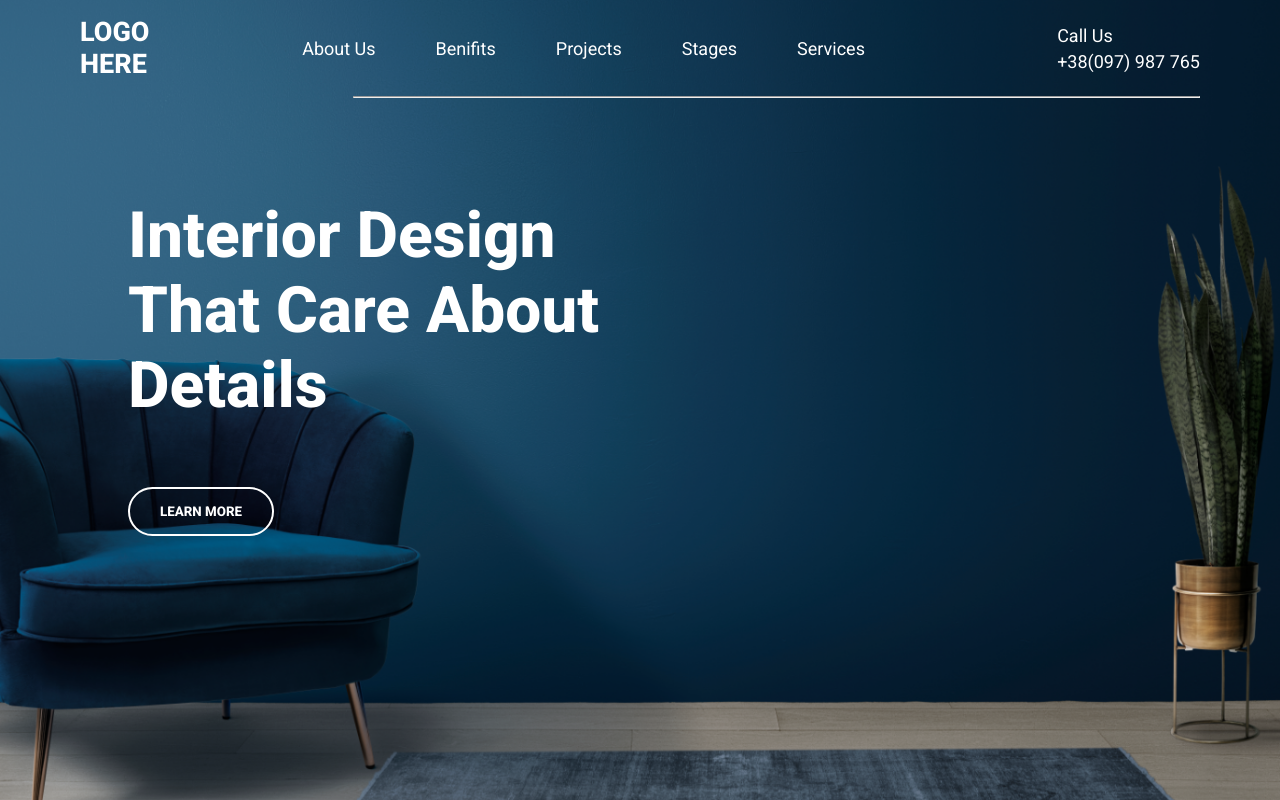
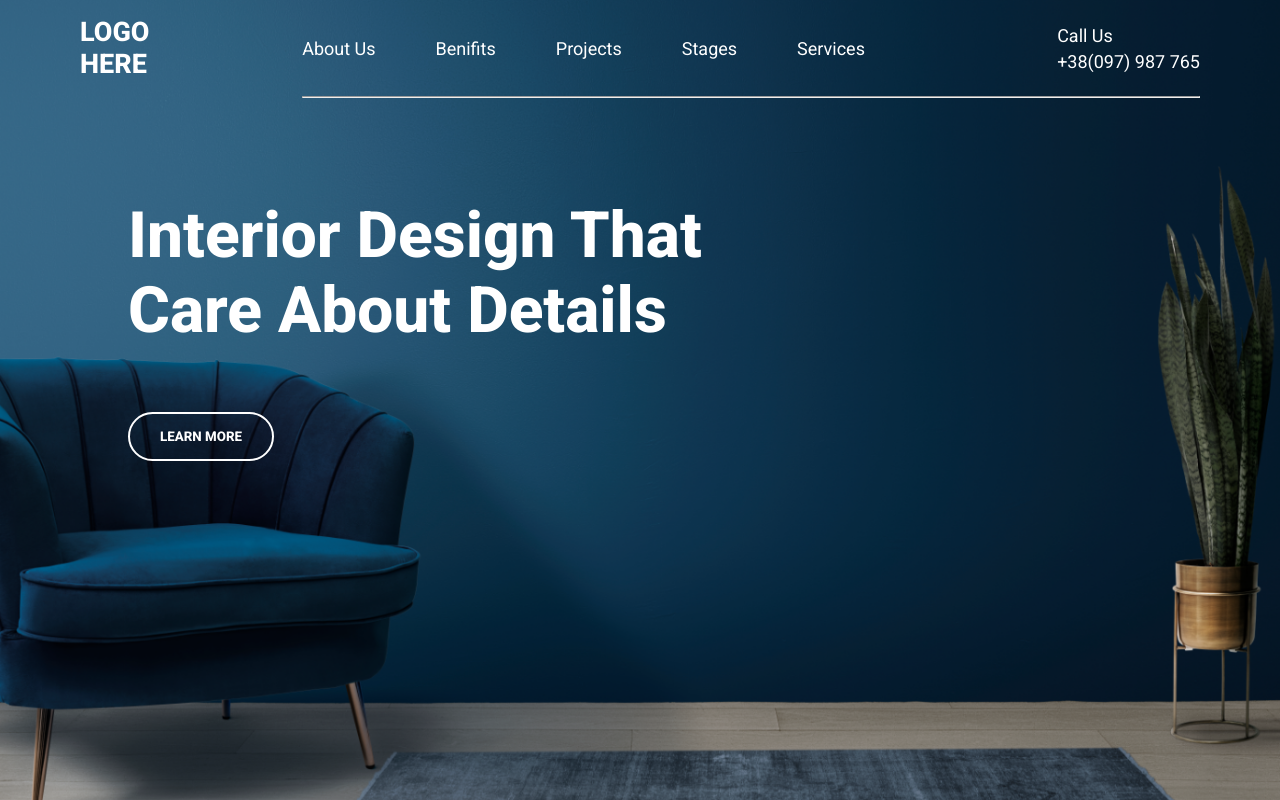
Before and after one commit to amirjadhav/Interior-Design-landing-page, a plain HTML site: page index.html in a window 1280 px wide. Drawn offline with Linux system fonts and the light colour scheme.

Commit message:
updated css

```diff
--- a/style.css
+++ b/style.css
@@ -41,7 +41,7 @@ nav div h1 {
 .heading {
   margin-left: 10%;
   margin-top: 8%;
-  width: 40%;
+  width: 50%;
   color: #ffffff;
   font-size: 4rem;
   font-weight: 800;
@@ -58,7 +58,7 @@ nav div h1 {
   font-weight: 800;
 }
 hr {
-  width: 66%;
+  width: 70%;
   margin-right: 80px;
   float: right;
 }
```
